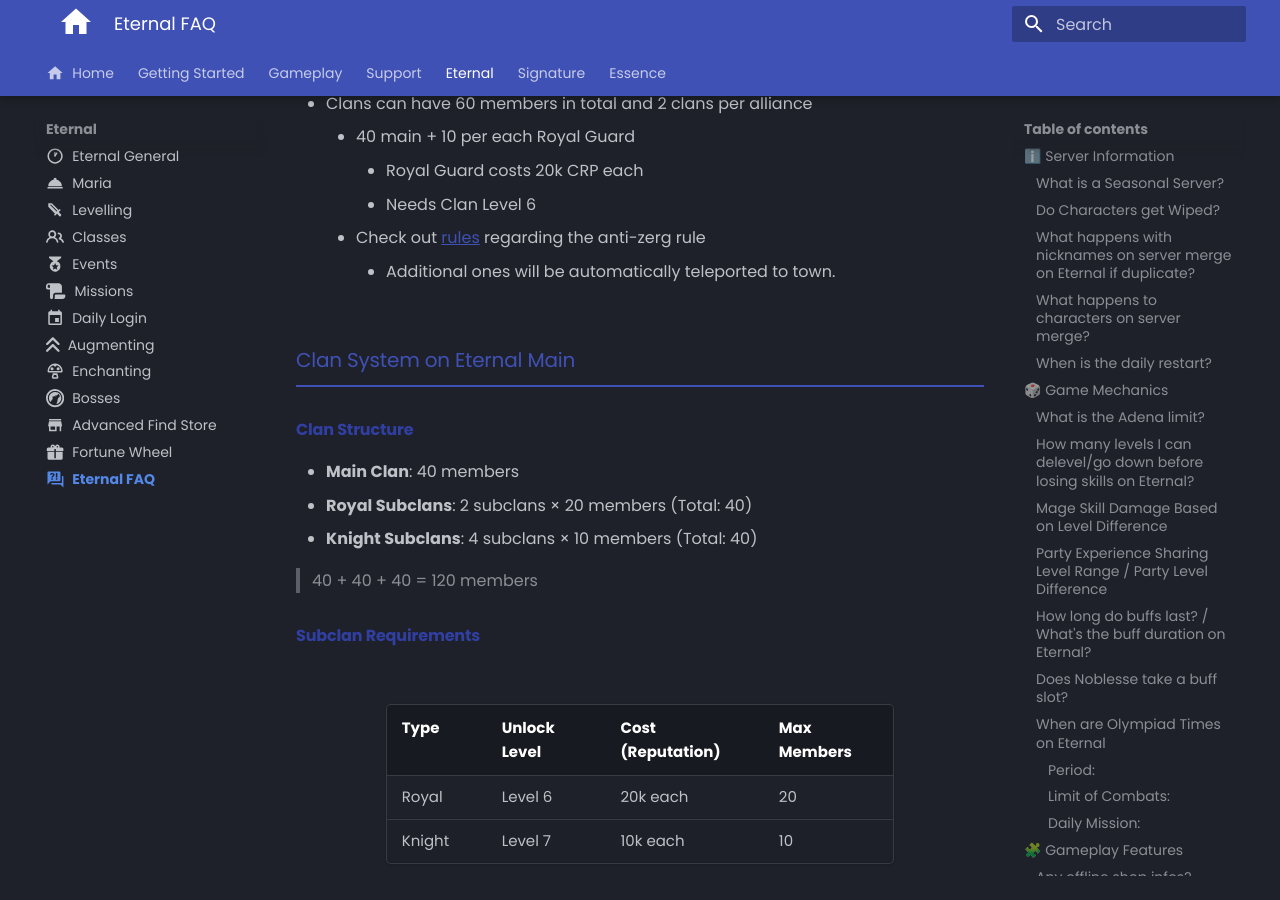
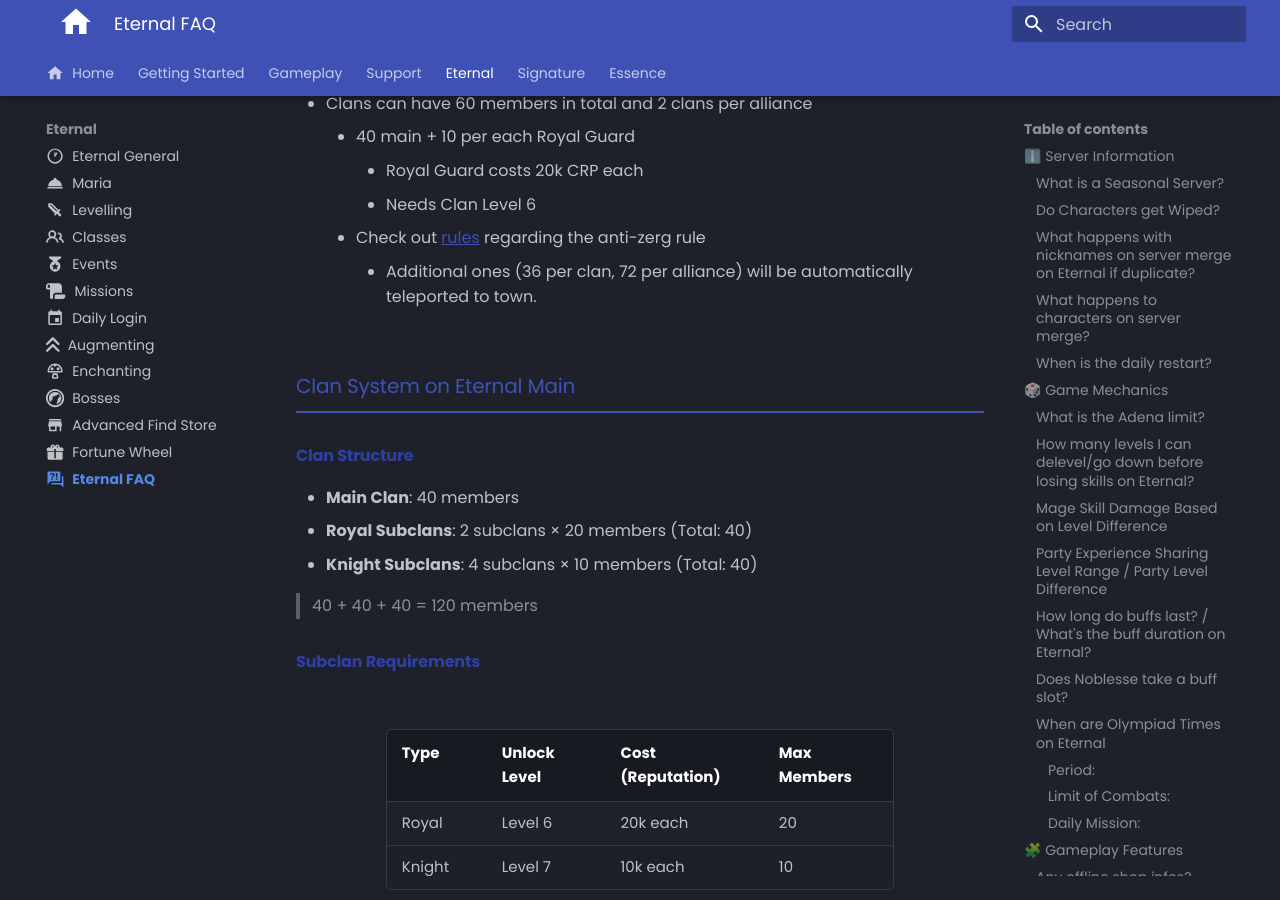
Before and after one commit to tab1-web/faq, an MkDocs documentation site: the page built from docs/eternal/faq.md, in a window 1280 px wide and 900 px high, scrolled down 4057 px. Built offline with MkDocs 1.6.1 and Material for MkDocs 9.7.7, drawn with Linux system fonts in a browser that asks for light colours; some web fonts are replaced; comment, search, counter and statistics services are not loaded.

Commit message:
editing clan system

```diff
--- a/docs/eternal/faq.md
+++ b/docs/eternal/faq.md
@@ -118,7 +118,7 @@ h2 {
         - Royal Guard costs 20k CRP each
         - Needs Clan Level 6
     - Check out [rules](/faq/support/rules) regarding the anti-zerg rule
-        - Additional ones will be automatically teleported to town.
+        - Additional ones (36 per clan, 72 per alliance) will be automatically teleported to town.
 
 ### Clan System on Eternal Main
 #### **Clan Structure**
```
